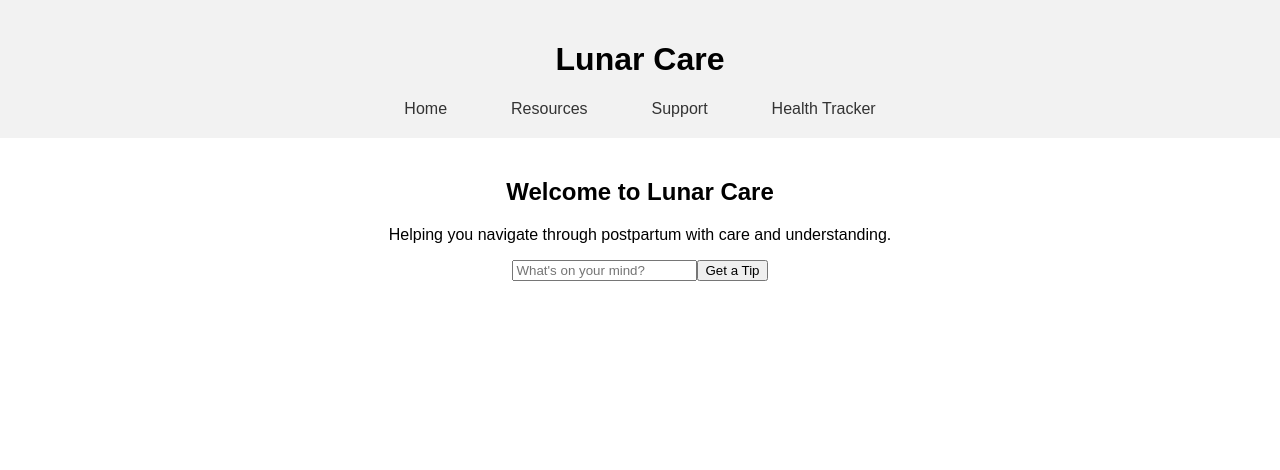
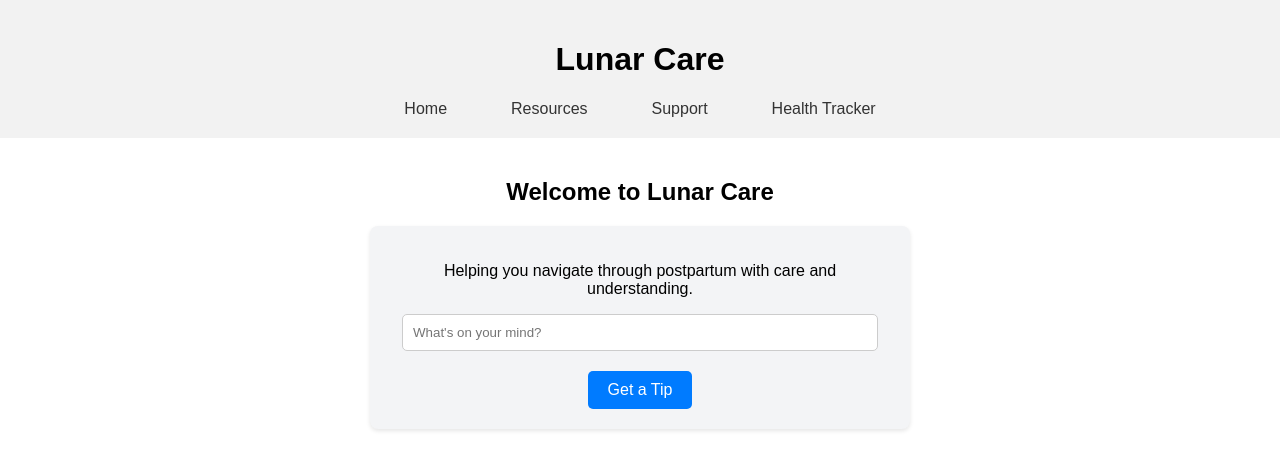
Before and after one commit to segunumoru1/LunaCareAI, a React (Create React App) app in the folder lunarcare-app/: page / in a window 1280 px wide. Shown: the top 470 px of the page. Built offline with nearby package versions, Linux system fonts and the light colour scheme.

Commit message:
Added some styling to the home component.

```diff
--- /dev/null
+++ b/lunarcare-app/src/Components/Home/Home.css
@@ -0,0 +1,44 @@
+/* Container for the current tip */
+.tip-container {
+  margin: 20px auto;
+  padding: 20px;
+  border-radius: 8px;
+  background-color: #f3f4f6; /* Light gray background */
+  box-shadow: 0 2px 4px rgba(0, 0, 0, 0.1);
+  width: 80%;
+  max-width: 500px;
+  text-align: center;
+}
+
+/* Styling for the tip text */
+.tip-text {
+  font-size: 1.2rem;
+  color: #333;
+  margin-bottom: 20px;
+}
+
+/* Button styling */
+.tip-button {
+  background-color: #007bff; /* Bootstrap blue */
+  color: white;
+  border: none;
+  padding: 10px 20px;
+  border-radius: 5px;
+  cursor: pointer;
+  font-size: 1rem;
+  transition: background-color 0.3s ease;
+}
+
+.tip-button:hover {
+  background-color: #0056b3; /* Darker blue */
+}
+
+/* Input styling for tip request */
+.tip-input {
+  padding: 10px;
+  margin-bottom: 20px;
+  border: 1px solid #ccc;
+  border-radius: 5px;
+  width: calc(100% - 24px); /* Account for padding and border */
+  box-sizing: border-box; /* Include padding and border in width */
+}
--- a/lunarcare-app/src/Components/Home/Home.tsx
+++ b/lunarcare-app/src/Components/Home/Home.tsx
@@ -2,6 +2,7 @@ import React, { useState } from "react";
 import { useDispatch, useSelector } from "react-redux";
 import { fetchTip } from "../../Services/tipsSlice";
 import { AppDispatch } from "../../store";
+import "./Home.css";
 
 function Home() {
   const [inputValue, setInputValue] = useState("");
@@ -23,17 +24,22 @@ function Home() {
   return (
     <div>
       <h2>Welcome to Lunar Care</h2>
+      <div className="tip-container">
         <p>
           Helping you navigate through postpartum with care and understanding.
         </p>
         <div>
           <input
+            className="tip-input"
             type="text"
             value={inputValue}
             onChange={handleInputChange}
             placeholder="What's on your mind?"
           />
-        <button onClick={handleGetTip}>Get a Tip</button>
+          <button className="tip-button" onClick={handleGetTip}>
+            Get a Tip
+          </button>
+        </div>
       </div>
       <div>
         {currentTip && currentTip.length > 0 ? (
```
Lines whose indentation alone changed are shown as unchanged.
